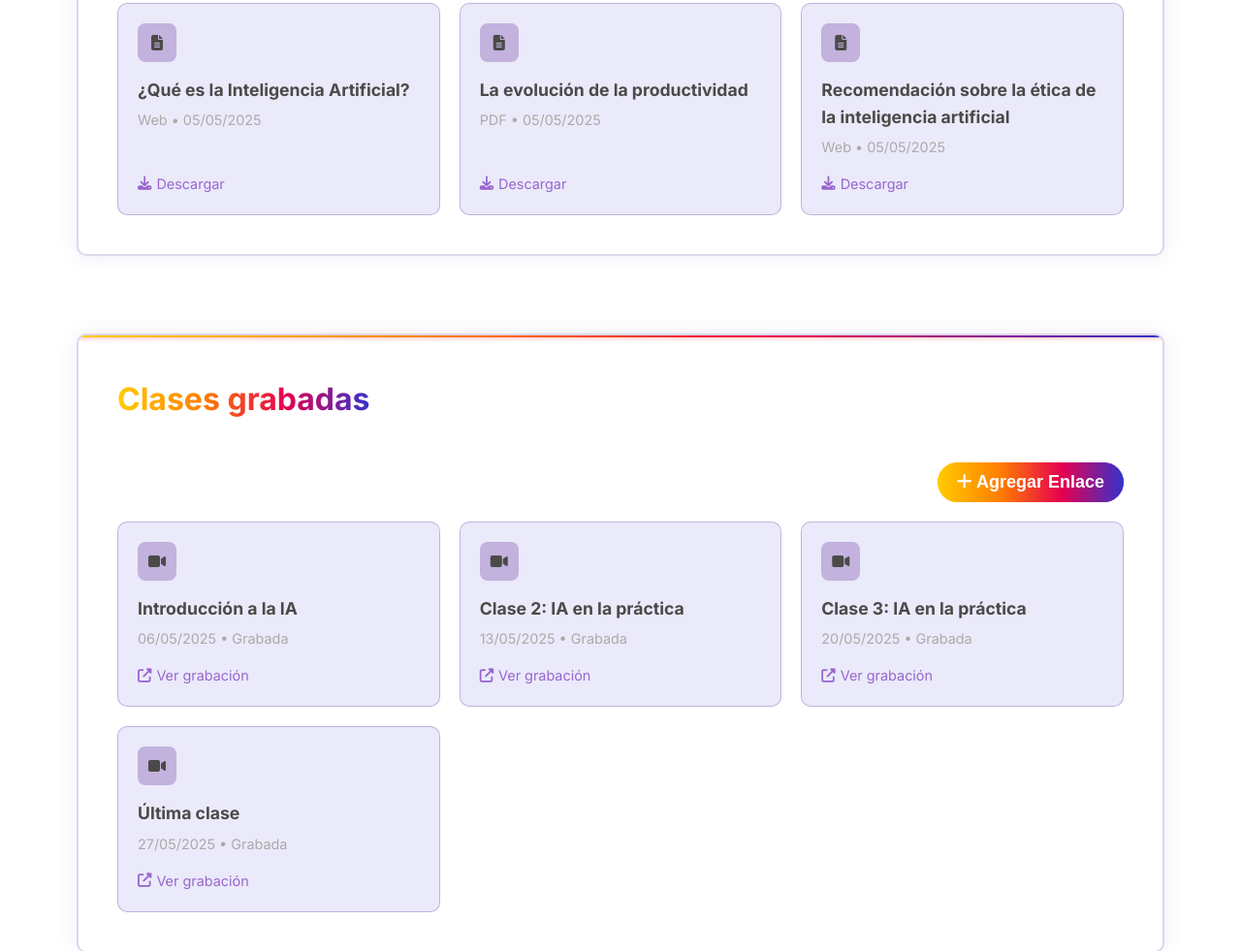
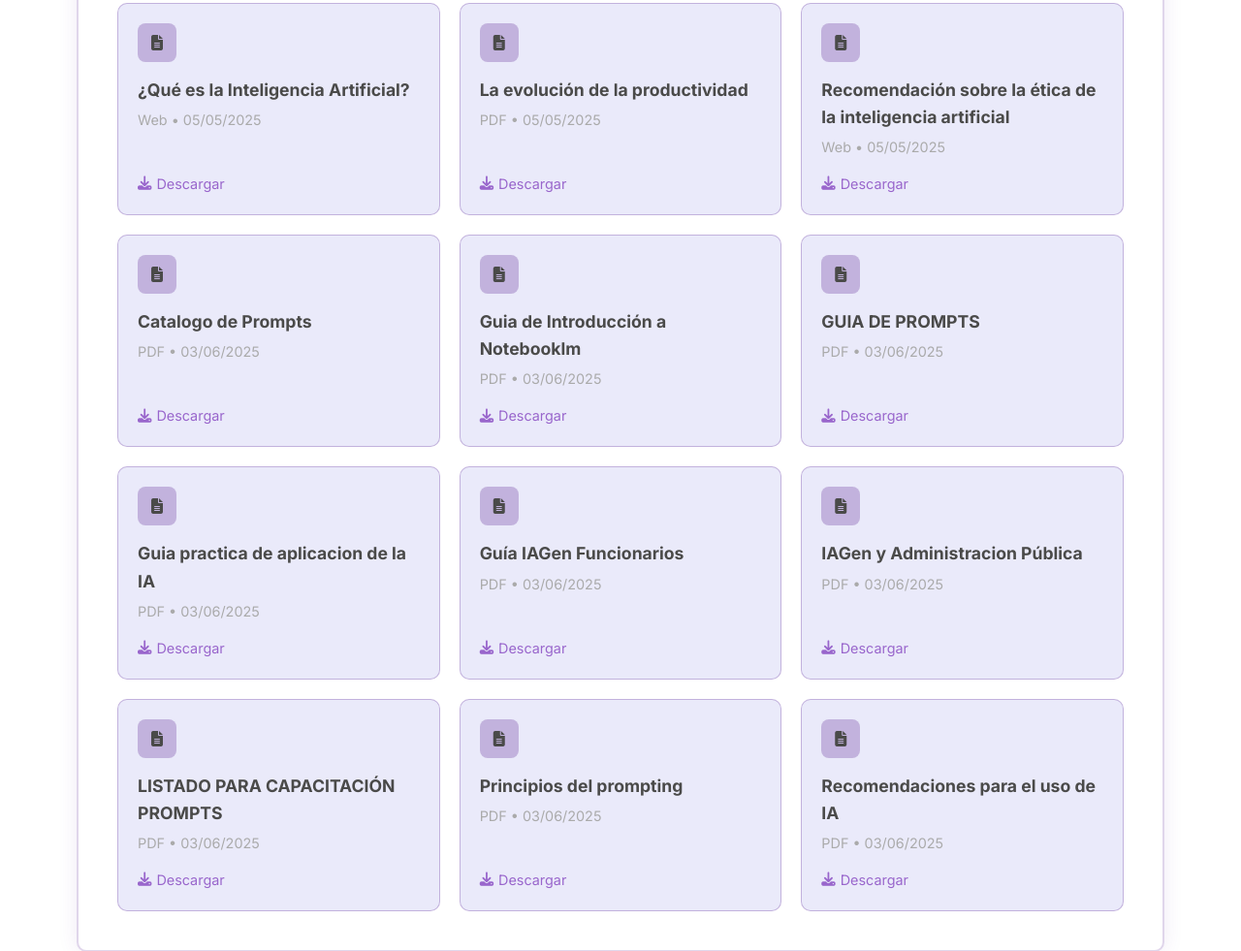
Before and after one commit to FranciscoBonfanti/CursoIA, a plain HTML site: page index.html in a window 1280 px wide. Shown: the part 1696-2677 px from the top of the page at 97% size. Drawn offline with Linux system fonts and the light colour scheme.

Commit message:
agregado de material

```diff
--- a/index.html
+++ b/index.html
@@ -8,7 +8,7 @@
   <meta name="viewport" content="width=device-width, initial-scale=1">
 
   <!-- Título y SEO -->
-  <title>Introducción a la Inteligencia Artificial | Curso de IA – Secretaría de Gestión Pública</title>
+  <title>Introducción a la Inteligencia Artificial | Curso de IA Secretaría de Gestión Pública</title>
   <meta name="description" content="Curso introductorio de Inteligencia Artificial para funcionarios del Gobierno de Santa Fe: conceptos clave, herramientas prácticas y casos de uso reales.">
   <meta name="keywords" content="Inteligencia Artificial, IA, curso IA, administración pública, Santa Fe">
   <meta name="author" content="Secretaría de Gestión Pública, Provincia de Santa Fe">
@@ -74,7 +74,7 @@
     <div class="hero-overlay"></div>
     <div class="hero-content">
       <h1 class="gradient-text">Aplicando la IA en la Administración Pública</h1>
-      <a href="https://meet.google.com/ycm-kmoc-nci" class="gradient-boton">Comenzar Ahora</a>
+      <a href="#" class="gradient-boton">Comenzar Ahora</a>
     </div>
     <div class="circle circle-1"></div>
     <div class="circle circle-2"></div>
--- a/script.js
+++ b/script.js
@@ -79,6 +79,69 @@
       type: "Web",
       date: "05/05/2025",
       downloadUrl: "https://unesdoc.unesco.org/ark:/48223/pf0000381137_spa"
+    },
+    {
+      id: "6",
+      name: "Catalogo de Prompts",
+      type: "PDF",
+      date: "03/06/2025",
+      downloadUrl: "/PDF2/Catalogo de Prompts (1).pdf"
+    },
+    {
+      id: "7",
+      name: "Guia de Introducción a Notebooklm",
+      type: "PDF",
+      date: "03/06/2025",
+      downloadUrl: "/PDF2/Guia de Introducción a Notebooklm.pdf"
+    },
+    {
+      id: "8",
+      name: "GUIA DE PROMPTS",
+      type: "PDF",
+      date: "03/06/2025",
+      downloadUrl: "/PDF2/GUIA DE PROMPTS (3).pdf"
+    },
+    {
+      id: "9",
+      name: "Guia practica de aplicacion de la IA",
+      type: "PDF",
+      date: "03/06/2025",
+      downloadUrl: "/PDF2/guia-practica-de-aplicacion-de-la-ia (1).pdf"
+    },
+    {
+      id: "10",
+      name: "Guía IAGen Funcionarios",
+      type: "PDF",
+      date: "03/06/2025",
+      downloadUrl: "/PDF2/Guía IAG Funcionarios (1).pdf"
+    },
+    {
+      id: "11",
+      name: "IAGen y Administracion Pública",
+      type: "PDF",
+      date: "03/06/2025",
+      downloadUrl: "/PDF2/IAG-y-administracion-publica (3).pdf"
+    },
+    {
+      id: "12",
+      name: "LISTADO PARA CAPACITACIÓN PROMPTS",
+      type: "PDF",
+      date: "03/06/2025",
+      downloadUrl: "/PDF2/LISTADO PARA CAPACITACIÓN PROMPTS (1).pdf"
+    },
+    {
+      id: "13",
+      name: "Principios del prompting",
+      type: "PDF",
+      date: "03/06/2025",
+      downloadUrl: "/PDF2/Principios del prompting.pdf"
+    },
+    {
+      id: "14",
+      name: "Recomendaciones para el uso de IA",
+      type: "PDF",
+      date: "03/06/2025",
+      downloadUrl: "/PDF2/Recomendaciones para el uso de IA.pdf"
     }
   ];
 
```
Also changed, not shown: 9 other files.
